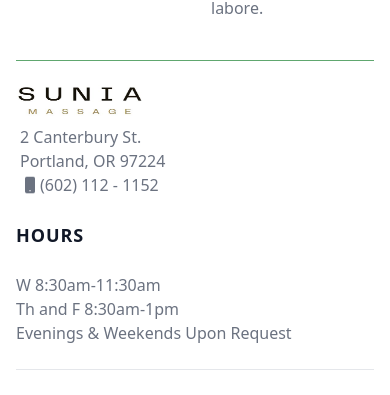
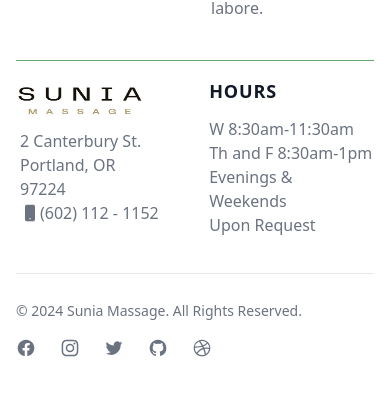
Before and after one commit to ShawnRSidwell/suniamassage, a React (Vite) app: page /home in a window 390 px wide. Shown: the part 1945-2340 px from the top of the page. After the commit the page ends 2319 px from the top, so only its background shows below. Built offline with nearby package versions, Linux system fonts and the light colour scheme.

Commit message:
fix header on mobile

```diff
--- a/src/ui/Footer.jsx
+++ b/src/ui/Footer.jsx
@@ -4,9 +4,9 @@ function Footer() {
   return (
     <footer className="p-4 bg-white sm:p-6">
       <div className="mx-auto max-w-screen-xl">
-        <div className="md:flex md:justify-between">
+        <div className="flex justify-center gap-11 md:gap-0 md:justify-between">
           <div className="mb-6 md:mb-0">
-            <Logo size="med" includeIcon={false} />
+            <Logo className="mb-1" size="med" includeIcon={false} />
             <div className="ml-1 text-gray-500">
               <p>2 Canterbury St.</p>
               <p> Portland, OR 97224</p>
@@ -23,13 +23,14 @@ function Footer() {
           </div>
 
           <div>
-            <h2 className="mb-6 text-lg font-bold text-gray-900 uppercase tracking-wider">
+            <h2 className="mb-3 text-lg font-bold text-gray-900 uppercase tracking-wider">
               Hours
             </h2>
             <ul className="text-gray-500 dark:text-gray-400">
               <li>W 8:30am-11:30am</li>
               <li>Th and F 8:30am-1pm</li>
-              <li>Evenings & Weekends Upon Request</li>
+              <li>Evenings & Weekends</li>
+              <li>Upon Request</li>
             </ul>
           </div>
         </div>
--- a/src/ui/Logo.jsx
+++ b/src/ui/Logo.jsx
@@ -1,4 +1,4 @@
-function Logo({ size, includeIcon = true }) {
+function Logo({ size, className, includeIcon = true }) {
   let iconSize;
   let textSize;
   switch (size) {
@@ -20,7 +20,7 @@ function Logo({ size, includeIcon = true }) {
       break;
   }
   return (
-    <div className="flex items-center gap-1">
+    <div className={`flex items-center gap-1 ${className}`}>
       {includeIcon && (
         <img className={iconSize} src="/sunia-massage-icon.JPG" alt="icon" />
       )}
```
